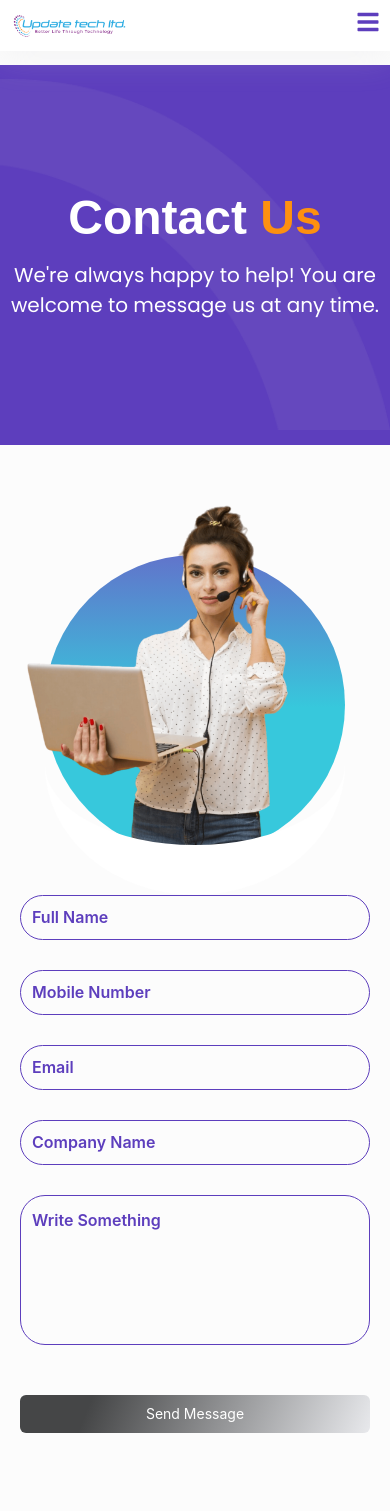
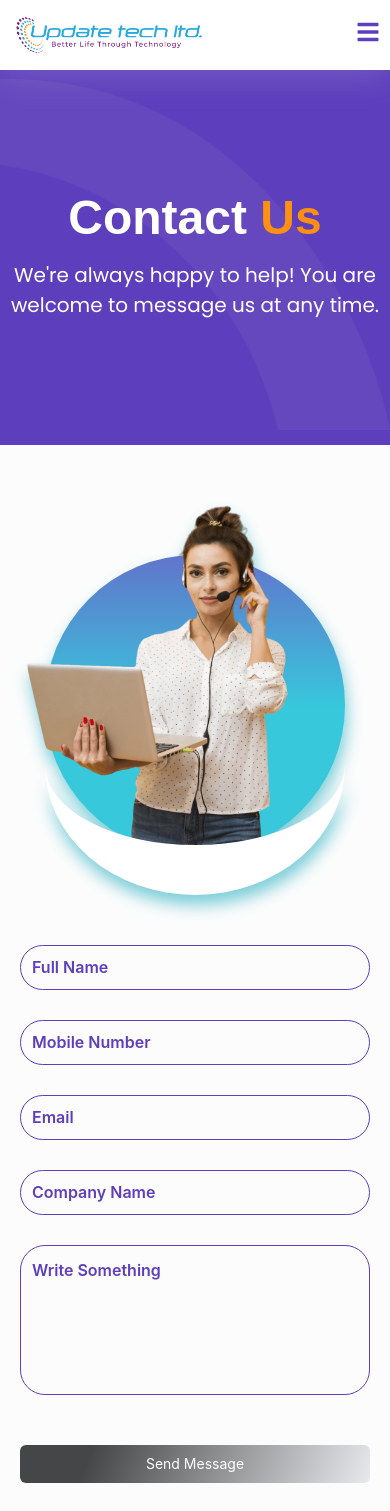
Before and after one commit to mahfuzar07/courier_front, a Next.js app: page /contact in a window 390 px wide. Shown: the top 1511 px of the page. Built offline with nearby package versions, Linux system fonts and the light colour scheme; a web font is replaced by a local one.

Commit message:
header update

```diff
--- a/src/app/(home)/about/page.jsx
+++ b/src/app/(home)/about/page.jsx
@@ -35,7 +35,7 @@ const AboutPage = () => {
 							</p>
 							<div className="about_mission_image_wrapper">
 								<div className="circle_effect"></div>
-								<Image src={MissionImage} alt="about-image" height={400} />
+								<Image placeholder="blur" quality={100} src={MissionImage} alt="about-image" height={400} />
 							</div>
 						</div>
 					</div>
--- a/src/app/(home)/contact/page.jsx
+++ b/src/app/(home)/contact/page.jsx
@@ -19,7 +19,7 @@ const ContactPage = () => {
 						<div className="contact_image_wrapper">
 							<div className="image_circle">
 								<div className="contact_image">
-									<Image src={ContactImage} alt="contact-image" />
+									<Image quality={100} src={ContactImage} alt="contact-image" />
 								</div>
 							</div>
 						</div>
--- a/src/styles/_header.scss
+++ b/src/styles/_header.scss
@@ -9,7 +9,6 @@
 	user-select: none;
 	box-shadow: rgba(209, 209, 214, 0.2) 0px 7px 35px 0px;
 	color: $primary_color;
-
 
 	&.visible {
 		transform: translateY(0, 0, 0);
@@ -153,7 +152,7 @@
 		max-width: 250px;
 		position: relative;
 		width: 100%;
-		height: 30px;
+		height: 50px;
 	}
 	.header_navbar_link,
 	.header_auth_button_wrapper {
@@ -179,12 +178,14 @@
 	.responsive_nav_wrapper .nav_menu_wrapper {
 		position: fixed;
 		left: 0;
-		top: 50px;
+		top: 70px;
+
 		backdrop-filter: blur(7px);
 		min-width: 100%;
-		min-height: 100vh;
+		min-height: calc(100vh - 70px);
 		transform: translateX(100%);
 		transition: all ease 0.5s;
+
 	}
 
 	.responsive_nav_wrapper .nav_menu_wrapper_fold {
@@ -204,7 +205,8 @@
 		justify-content: flex-start;
 		background-color: transparent;
 		margin-left: auto;
-		padding: 5px 10px;
+		padding: 10px;
+
 		.nav_menu_item {
 			padding: 10px;
 
--- a/src/styles/pages/_contact.scss
+++ b/src/styles/pages/_contact.scss
@@ -16,9 +16,11 @@
 		justify-content: center;
 		padding: 10px;
 		margin: auto;
+		filter: drop-shadow(2px 10px 8px #7bcdd8);
 		.image_circle {
 			position: relative;
-			background-image: linear-gradient(to bottom, #6174cb 0%, #37c8dc 51%, #37c8dc 100%);
+			background-image: linear-gradient(to bottom, #6174cb 0%, #37c8dc 100%);
+
 			max-width: 450px;
 			min-width: 450px;
 			border-radius: 50%;
@@ -37,6 +39,7 @@
 				border-end-start-radius: 70%;
 				border-block-end-style: solid;
 				border-block-end-color: white;
+
 			}
 			.contact_image {
 				position: absolute;
@@ -167,6 +170,7 @@
 		.contact_form_wrapper {
 			padding: 10px;
 			width: 100%;
+			margin-top: 50px;
 		}
 	}
 }
```
